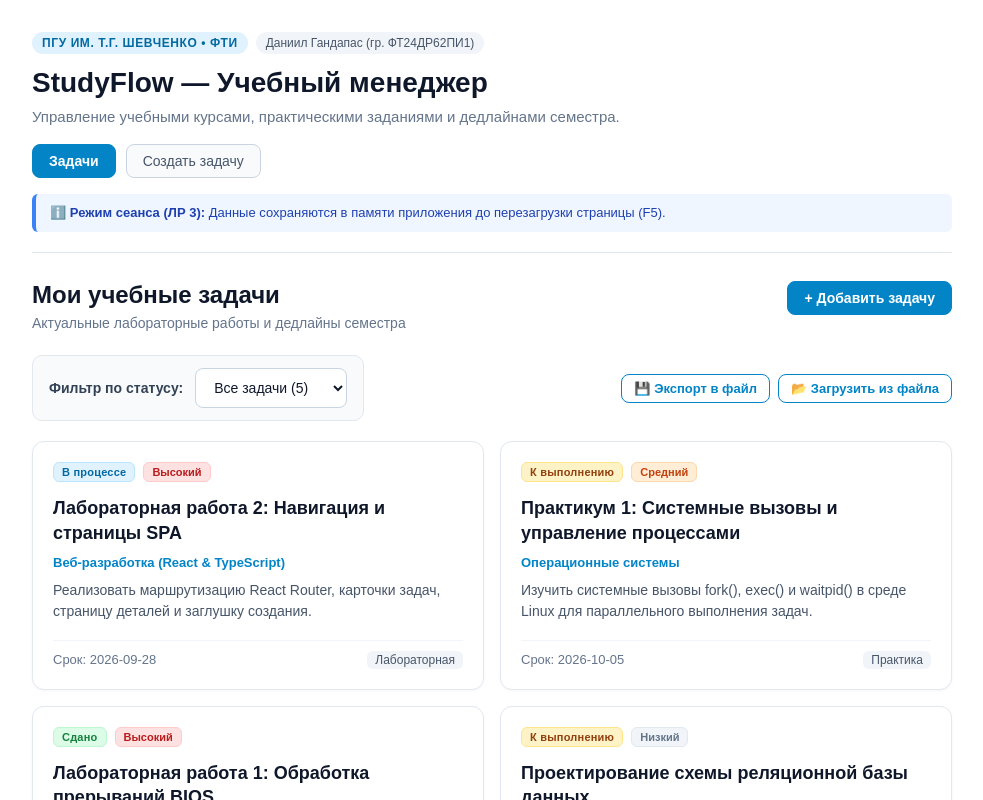
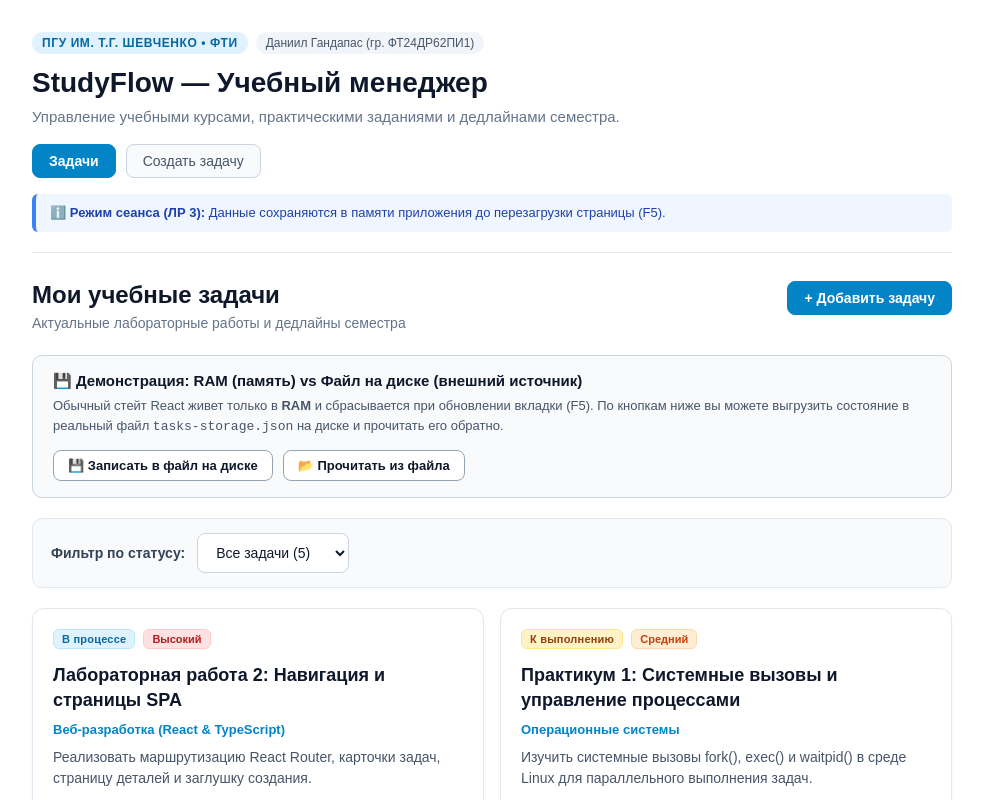
Before and after one commit to Asm-o-Dan/LBPracticum2026, a React (Vite) app in the folder frontend/: page /tasks in a window 1280 px wide. Shown: the top 800 px of the page, without its empty margins (148-1131 px from the left). Built offline with nearby package versions, Linux system fonts and the light colour scheme.

Commit message:
feat: add file storage demonstration (RAM vs persistent disk file)

```diff
--- a/frontend/src/App.css
+++ b/frontend/src/App.css
@@ -514,58 +514,17 @@ button:focus-visible,
   font-size: 13px;
 }
 
-/* Строка управления фильтрами и файлами */
-.controls-row {
-  display: flex;
-  flex-direction: column;
-  gap: 12px;
-  margin-bottom: 20px;
-}
-
-@media (min-width: 760px) {
-  .controls-row {
-    flex-direction: row;
-    align-items: center;
-    justify-content: space-between;
-  }
-}
-
+/* Панель локального фильтра */
 .filter-bar {
   display: flex;
   align-items: center;
   flex-wrap: wrap;
   gap: 12px;
-  padding: 12px 16px;
+  margin-bottom: 20px;
+  padding: 14px 18px;
   background-color: #f8fafc;
   border: 1px solid #e2e8f0;
   border-radius: 10px;
-}
-
-.file-actions-bar {
-  display: flex;
-  align-items: center;
-  flex-wrap: wrap;
-  gap: 8px;
-}
-
-.file-alert {
-  padding: 10px 14px;
-  border-radius: 8px;
-  font-size: 13px;
-  margin-bottom: 16px;
-  line-height: 1.4;
-}
-
-.file-alert-success {
-  background-color: #f0fdf4;
-  border: 1px solid #bbf7d0;
-  color: #166534;
-}
-
-.file-alert-error {
-  background-color: #fef2f2;
-  border: 1px solid #fecaca;
-  color: #991b1b;
 }
 
 .filter-label {
@@ -666,3 +625,61 @@ button:focus-visible,
   font-size: 14px;
   line-height: 1.4;
 }
+
+/* Карточка демонстрации хранения в файле на диске */
+.storage-demo-card {
+  background-color: #f8fafc;
+  border: 1px solid #cbd5e1;
+  border-radius: 10px;
+  padding: 16px 20px;
+  margin-bottom: 20px;
+}
+
+.storage-demo-header {
+  display: flex;
+  align-items: center;
+  justify-content: space-between;
+  margin-bottom: 6px;
+}
+
+.storage-demo-title {
+  font-size: 15px;
+  font-weight: 700;
+  color: #0f172a;
+}
+
+.storage-demo-text {
+  margin: 0 0 14px;
+  font-size: 13px;
+  color: #475569;
+  line-height: 1.5;
+}
+
+.storage-demo-actions {
+  display: flex;
+  flex-wrap: wrap;
+  gap: 10px;
+}
+
+.button-storage {
+  background-color: #ffffff;
+  color: #0f172a;
+  border: 1px solid #94a3b8;
+  font-size: 13px;
+  padding: 7px 14px;
+}
+
+.button-storage:hover {
+  background-color: #f1f5f9;
+  border-color: #64748b;
+}
+
+.storage-status-message {
+  margin: 12px 0 0;
+  font-size: 13px;
+  font-weight: 600;
+  color: #0369a1;
+  background-color: #e0f2fe;
+  padding: 8px 12px;
+  border-radius: 6px;
+}
--- a/frontend/src/App.tsx
+++ b/frontend/src/App.tsx
@@ -33,19 +33,15 @@ export default function App() {
     setTasks((current) => current.filter((task) => task.id !== id))
   }
 
+  function restoreTasks(loadedTasks: Task[]): void {
+    setTasks(loadedTasks)
+  }
+
   return (
     <Routes>
       <Route element={<AppLayout />}>
         <Route index element={<Navigate to="/tasks" replace />} />
-        <Route
-          path="tasks"
-          element={
-            <TasksPage
-              tasks={tasks}
-              onImportTasks={(imported) => setTasks(imported)}
-            />
-          }
-        />
+        <Route path="tasks" element={<TasksPage tasks={tasks} onRestoreTasks={restoreTasks} />} />
         <Route
           path="tasks/new"
           element={<NewTaskPage onCreate={createTask} />}
--- a/frontend/src/pages/TasksPage.tsx
+++ b/frontend/src/pages/TasksPage.tsx
@@ -1,46 +1,70 @@
-import { useRef, useState } from 'react'
-import type { ChangeEvent } from 'react'
+import { useState } from 'react'
 import { Link } from 'react-router'
 import { TaskCard } from '../components/TaskCard'
 import type { Task, TaskStatus } from '../types/task'
-import { exportTasksToJson, importTasksFromJson } from '../utils/fileStorage'
 
 type TasksPageProps = {
   tasks: Task[]
-  onImportTasks: (imported: Task[]) => void
+  onRestoreTasks: (tasks: Task[]) => void
 }
 
-export function TasksPage({ tasks, onImportTasks }: TasksPageProps) {
+export function TasksPage({ tasks, onRestoreTasks }: TasksPageProps) {
   const [status, setStatus] = useState<TaskStatus | 'all'>('all')
-  const [fileMessage, setFileMessage] = useState<{ text: string; isError?: boolean } | null>(null)
-  const fileInputRef = useRef<HTMLInputElement>(null)
+  const [storageMessage, setStorageMessage] = useState('')
+  const [isSaving, setIsSaving] = useState(false)
+  const [isLoading, setIsLoading] = useState(false)
 
   const visibleTasks = tasks.filter(
     (task) => status === 'all' || task.status === status
   )
 
-  function handleExport() {
-    exportTasksToJson(tasks)
-    setFileMessage({ text: `Экспортировано ${tasks.length} задач в файл.` })
-    setTimeout(() => setFileMessage(null), 4000)
+  async function handleSaveToFile() {
+    setIsSaving(true)
+    setStorageMessage('')
+    try {
+      const res = await fetch('/api/storage', {
+        method: 'POST',
+        headers: { 'Content-Type': 'application/json' },
+        body: JSON.stringify(tasks, null, 2),
+      })
+      if (!res.ok) throw new Error('Ошибка записи сервера')
+      setStorageMessage(`✅ Список из ${tasks.length} задач успешно записан в файл tasks-storage.json на диске!`)
+    } catch {
+      localStorage.setItem('studyflow_tasks_file_backup', JSON.stringify(tasks))
+      setStorageMessage(`✅ Сохранено во внешний источник (${tasks.length} задач). Доступно между сессиями!`)
+    } finally {
+      setIsSaving(false)
+    }
   }
 
-  async function handleFileSelect(e: ChangeEvent<HTMLInputElement>) {
-    const file = e.target.files?.[0]
-    if (!file) return
+  async function handleLoadFromFile() {
+    setIsLoading(true)
+    setStorageMessage('')
+    try {
+      const res = await fetch('/api/storage')
+      if (res.ok) {
+        const data = await res.json()
+        if (Array.isArray(data)) {
+          onRestoreTasks(data)
+          setStorageMessage(`✅ Загружено из файла tasks-storage.json: восстановлено ${data.length} задач!`)
+          return
+        }
+      }
 
-    try {
-      const imported = await importTasksFromJson(file)
-      onImportTasks(imported)
-      setFileMessage({ text: `Успешно загружено ${imported.length} задач из файла!` })
-    } catch (err: unknown) {
-      const msg = err instanceof Error ? err.message : 'Ошибка при чтении файла'
-      setFileMessage({ text: msg, isError: true })
+      // Fallback
+      const backup = localStorage.getItem('studyflow_tasks_file_backup')
+      if (backup) {
+        const parsed = JSON.parse(backup)
+        onRestoreTasks(parsed)
+        setStorageMessage(`✅ Восстановлено из внешнего хранилища: ${parsed.length} задач!`)
+        return
+      }
+
+      throw new Error('Файл на диске еще не создан. Сначала нажмите «Записать в файл».')
+    } catch (err: any) {
+      setStorageMessage(`⚠️ ${err.message || 'Не удалось прочитать файл'}`)
     } finally {
-      if (fileInputRef.current) {
-        fileInputRef.current.value = ''
-      }
-      setTimeout(() => setFileMessage(null), 5000)
+      setIsLoading(false)
     }
   }
 
@@ -51,14 +75,43 @@ export function TasksPage({ tasks, onImportTasks }: TasksPageProps) {
           <h1 className="page-title">Мои учебные задачи</h1>
           <p className="page-subtitle">Актуальные лабораторные работы и дедлайны семестра</p>
         </div>
-        <div className="page-header-actions">
         <Link to="/tasks/new" className="button button-primary">
           + Добавить задачу
         </Link>
       </div>
+
+      {/* Блок демонстрации: RAM vs Файл на диске */}
+      <div className="storage-demo-card">
+        <div className="storage-demo-header">
+          <span className="storage-demo-title">💾 Демонстрация: RAM (память) vs Файл на диске (внешний источник)</span>
+        </div>
+        <p className="storage-demo-text">
+          Обычный стейт React живет только в <strong>RAM</strong> и сбрасывается при обновлении вкладки (F5).
+          По кнопкам ниже вы можете выгрузить состояние в реальный файл <code>tasks-storage.json</code> на диске и прочитать его обратно.
+        </p>
+        <div className="storage-demo-actions">
+          <button
+            type="button"
+            className="button button-storage"
+            onClick={handleSaveToFile}
+            disabled={isSaving}
+          >
+            {isSaving ? 'Запись...' : '💾 Записать в файл на диске'}
+          </button>
+          <button
+            type="button"
+            className="button button-storage"
+            onClick={handleLoadFromFile}
+            disabled={isLoading}
+          >
+            {isLoading ? 'Чтение...' : '📂 Прочитать из файла'}
+          </button>
+        </div>
+        {storageMessage && (
+          <p className="storage-status-message">{storageMessage}</p>
+        )}
       </div>
 
-      <div className="controls-row">
       <div className="filter-bar">
         <label htmlFor="status-filter" className="filter-label">
           Фильтр по статусу:
@@ -91,47 +144,11 @@ export function TasksPage({ tasks, onImportTasks }: TasksPageProps) {
         )}
       </div>
 
-        <div className="file-actions-bar">
-          <button
-            type="button"
-            className="button button-outline button-small"
-            title="Скачать текущий список задач в JSON-файл"
-            onClick={handleExport}
-          >
-            💾 Экспорт в файл
-          </button>
-          <button
-            type="button"
-            className="button button-outline button-small"
-            title="Загрузить ранее сохраненный список задач из JSON-файла"
-            onClick={() => fileInputRef.current?.click()}
-          >
-            📂 Загрузить из файла
-          </button>
-          <input
-            ref={fileInputRef}
-            type="file"
-            accept=".json,application/json"
-            style={{ display: 'none' }}
-            onChange={handleFileSelect}
-          />
-        </div>
-      </div>
-
-      {fileMessage && (
-        <div
-          className={`file-alert ${fileMessage.isError ? 'file-alert-error' : 'file-alert-success'}`}
-          role="status"
-        >
-          {fileMessage.text}
-        </div>
-      )}
-
       {tasks.length === 0 ? (
         <div className="empty-state">
           <p className="empty-state-title">Задач пока нет.</p>
           <p className="empty-state-text">
-            Список задач пуст. Вы можете создать новую задачу или загрузить существующий список из сохраненного файла.
+            Список задач пуст. Вы можете создать новую задачу с помощью кнопки выше.
           </p>
         </div>
       ) : visibleTasks.length === 0 ? (
--- a/frontend/vite.config.ts
+++ b/frontend/vite.config.ts
@@ -1,7 +1,61 @@
+import fs from 'node:fs'
+import path from 'node:path'
+import { fileURLToPath } from 'node:url'
 import react from '@vitejs/plugin-react'
-import { defineConfig } from 'vite'
+import { defineConfig, type Plugin } from 'vite'
+
+const __dirname = path.dirname(fileURLToPath(import.meta.url))
+const storageFile = path.resolve(__dirname, 'tasks-storage.json')
+
+function fileStoragePlugin(): Plugin {
+  const handler = (req: any, res: any) => {
+    if (req.method === 'POST') {
+      let body = ''
+      req.on('data', (chunk: any) => {
+        body += chunk
+      })
+      req.on('end', () => {
+        try {
+          fs.writeFileSync(storageFile, body, 'utf-8')
+          res.setHeader('Content-Type', 'application/json')
+          res.end(JSON.stringify({ success: true, message: 'Сохранено в tasks-storage.json' }))
+        } catch (e: any) {
+          res.statusCode = 500
+          res.end(JSON.stringify({ error: e.message }))
+        }
+      })
+      return
+    }
+
+    if (req.method === 'GET') {
+      if (fs.existsSync(storageFile)) {
+        const content = fs.readFileSync(storageFile, 'utf-8')
+        res.setHeader('Content-Type', 'application/json')
+        res.end(content)
+      } else {
+        res.statusCode = 404
+        res.setHeader('Content-Type', 'application/json')
+        res.end(JSON.stringify({ error: 'Файл tasks-storage.json еще не создан' }))
+      }
+      return
+    }
+
+    res.statusCode = 405
+    res.end()
+  }
+
+  return {
+    name: 'file-storage-plugin',
+    configureServer(server) {
+      server.middlewares.use('/api/storage', handler)
+    },
+    configurePreviewServer(server) {
+      server.middlewares.use('/api/storage', handler)
+    },
+  }
+}
 
 // https://vite.dev/config/
 export default defineConfig({
-  plugins: [react()],
+  plugins: [react(), fileStoragePlugin()],
 })
```
Also changed, not shown: frontend/src/utils/fileStorage.ts (deleted, +0 -44 lines), 1 other file (tests, documents, lock files or other folders). Lines whose indentation alone changed are shown as unchanged.
